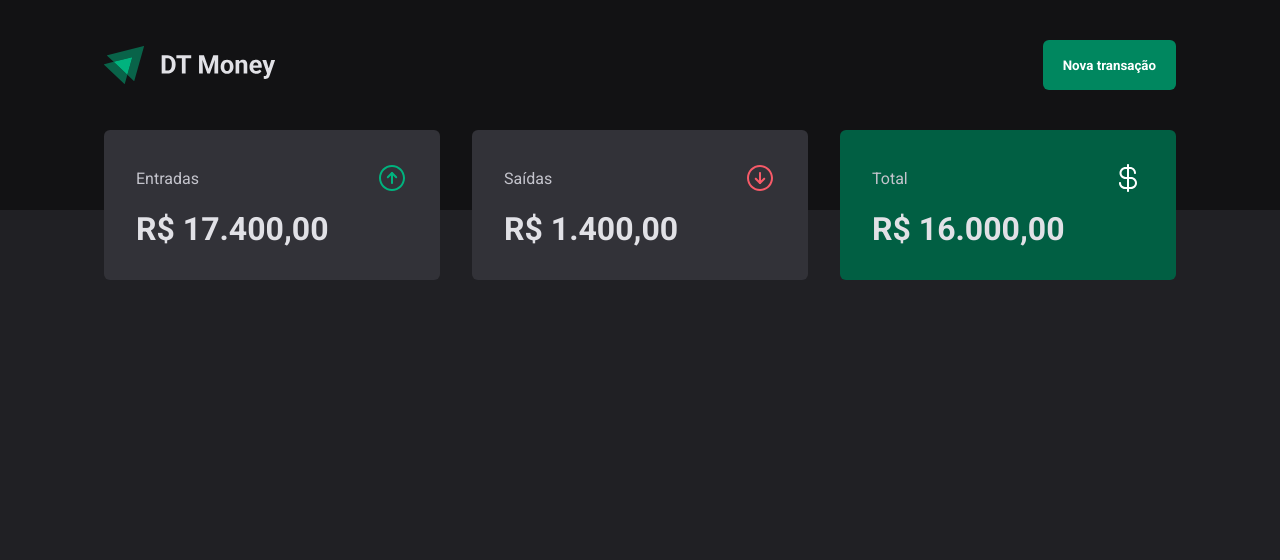
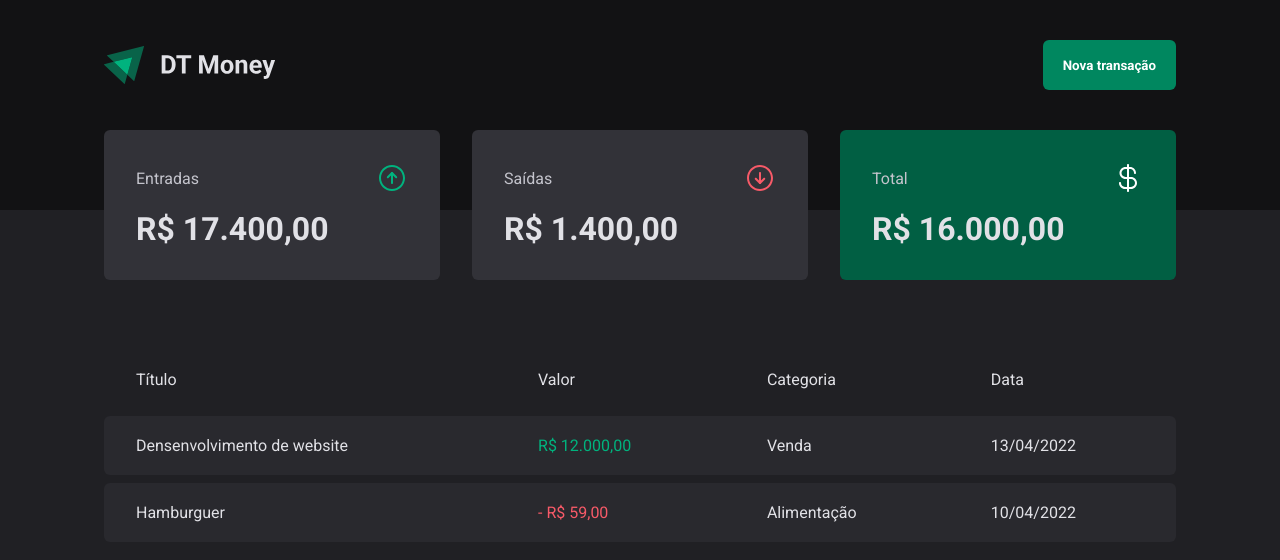
Before and after one commit to limaarthur/course-reactjs-dtmoney, a React (Vite) app: page / in a window 1280 px wide. Shown: the top 560 px of the page. Built offline with nearby package versions, Linux system fonts and the light colour scheme.

Commit message:
visual structure - Transactions table component

```diff
--- a/src/App.tsx
+++ b/src/App.tsx
@@ -3,6 +3,7 @@ import { GlobalStyle } from "./styles/global";
 import { defaultTheme } from "./themes/default";
 import { Header } from "./components/Header";
 import { Summary } from "./components/Summary";
+import { Transactions } from "./components/Transactions";
 
 export function App() {
 
@@ -10,6 +11,7 @@ export function App() {
     <ThemeProvider theme={defaultTheme}>
       <Header />
       <Summary />
+      <Transactions />
       <GlobalStyle />
     </ThemeProvider>
   )
--- /dev/null
+++ b/src/components/Transactions/index.tsx
@@ -0,0 +1,38 @@
+import { PriceHighlight, TransactionsContainer, TransactionsTable } from "./styles";
+
+export function Transactions() {
+    return (
+        <TransactionsContainer>
+            <TransactionsTable>
+                <thead>
+                    <th>Título</th>
+                    <th>Valor</th>
+                    <th>Categoria</th>
+                    <th>Data</th>
+                </thead>
+                <tbody>
+                    <tr>
+                        <td>Densenvolvimento de website</td>
+                        <td>
+                            <PriceHighlight variant="income">
+                                R$ 12.000,00
+                            </PriceHighlight>
+                        </td>
+                        <td>Venda</td>
+                        <td>13/04/2022</td>
+                    </tr>
+                    <tr>
+                        <td>Hamburguer</td>
+                        <td>
+                            <PriceHighlight variant="outcome">
+                                - R$ 59,00
+                            </PriceHighlight>
+                        </td>
+                        <td>Alimentação</td>
+                        <td>10/04/2022</td>
+                    </tr>
+                </tbody>
+            </TransactionsTable>
+        </TransactionsContainer>
+    )
+}
--- /dev/null
+++ b/src/components/Transactions/styles.ts
@@ -0,0 +1,42 @@
+import styled from "styled-components";
+
+export const TransactionsContainer = styled.main`
+  width: 100%;
+  max-width: 1120px;
+  margin: 4rem auto 0;
+  padding: 0 1.5rem;
+`;
+export const TransactionsTable = styled.table`
+  width: 100%;
+  border-collapse: separate;
+  border-spacing: 0 0.5rem;
+
+
+  th {
+    font-weight: 400;
+    padding: 1rem 2rem;
+    text-align: left;
+    line-height: 1.5rem;
+  }
+
+  td {
+    padding: 1.25rem 2rem;
+    background: ${props => props.theme["gray-700"]};
+
+    &:first-child {
+      border-top-left-radius: 6px;
+      border-bottom-left-radius: 6px;
+    }
+    &:last-child {
+      border-top-right-radius: 6px;
+      border-bottom-right-radius: 6px;
+    }
+  }
+`;
+
+interface PriceHighlightProps {
+    variant: "income" | "outcome";
+  }
+  export const PriceHighlight = styled.span<PriceHighlightProps>`
+    color: ${props => props.variant === "income" ? props.theme["green-300"] : props.theme["red-300"]};
+  `;
```
